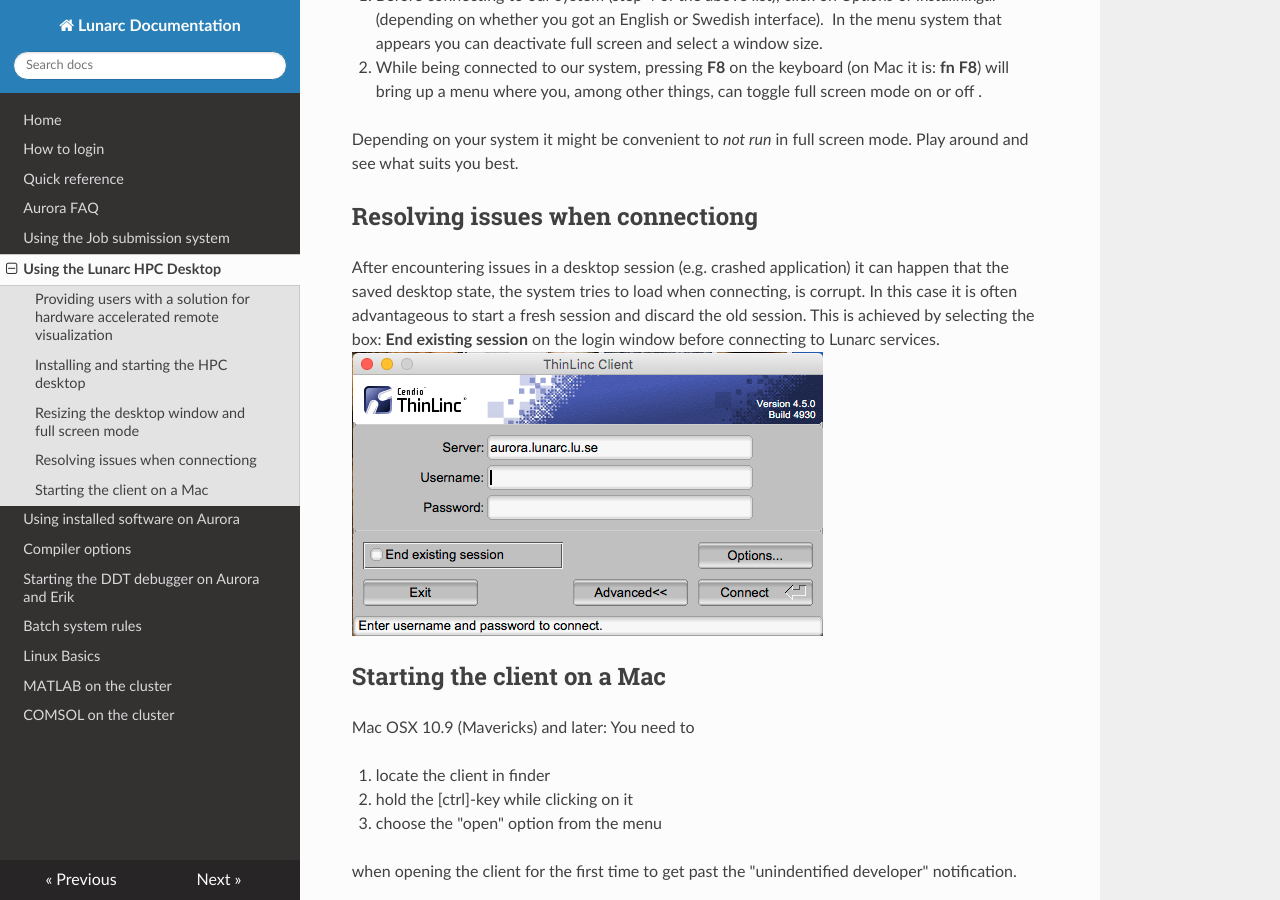
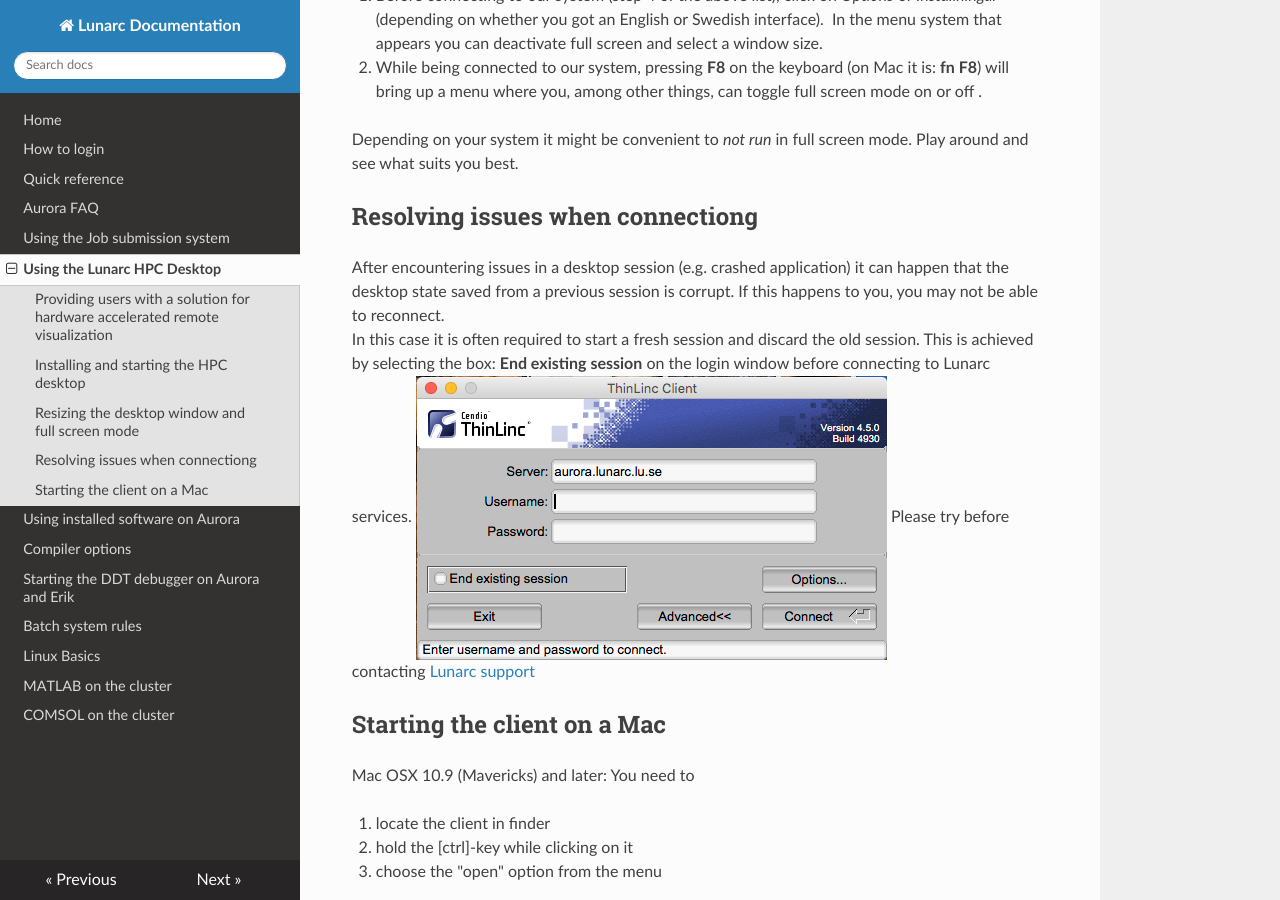
Before and after one commit to lunarc/lunarc_docs, an MkDocs documentation site: the page built from docs/using_hpc_desktop.md, in a window 1280 px wide and 900 px high, scrolled down 2083 px. Built offline with MkDocs 1.6.1, drawn with Linux system fonts in a browser that asks for light colours; nearby versions of some CDN libraries; old or Windows-style settings are respelled for this version of MkDocs.

Commit message:
formatting clarification

```diff
--- a/docs/using_hpc_desktop.md
+++ b/docs/using_hpc_desktop.md
@@ -49,8 +49,10 @@
 
 ## Resolving issues when connectiong
 
-After encountering issues in a desktop session (e.g. crashed application) it can happen that the saved desktop state, the system tries to load when connecting, is corrupt.  In this case it is often advantageous to start a fresh session and discard the old session.  This is achieved by selecting the box: **End existing session** on the login window before connecting to Lunarc services.
+After encountering issues in a desktop session (e.g. crashed application) it can happen that the desktop state saved from a previous session is corrupt. If this happens to you, you may not be able to reconnect.
+In this case it is often required to start a fresh session and discard the old session.  This is achieved by selecting the box: **End existing session** on the login window before connecting to Lunarc services.
 ![login window](images/desktopLogin.png "Desktop login window")
+Please try before contacting [Lunarc support](http://www.lunarc.lu.se/support/support_form "Lunarc support form")
 
 ## Starting the client on a Mac
 Mac OSX 10.9 (Mavericks) and later: You need to
```
